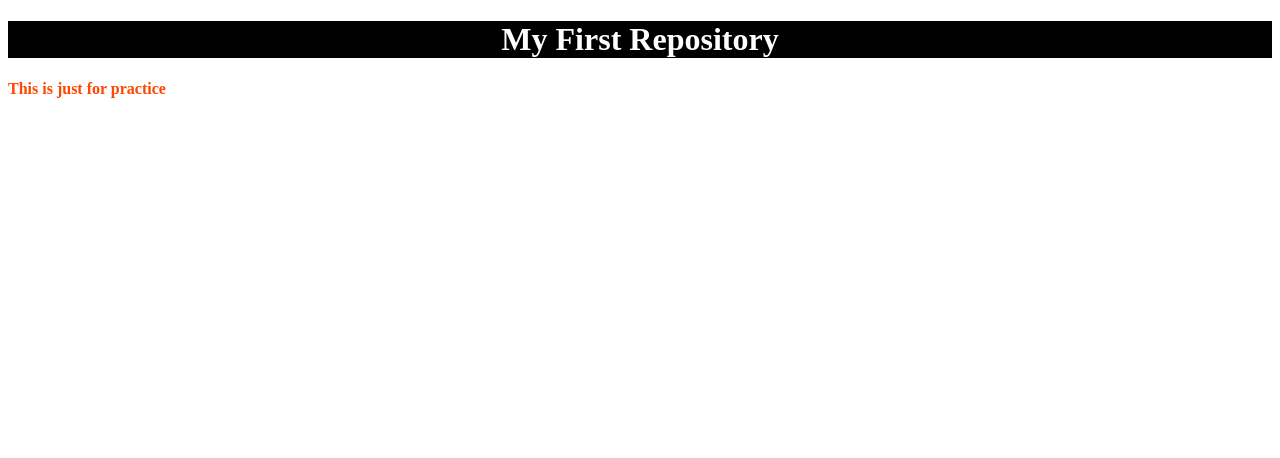
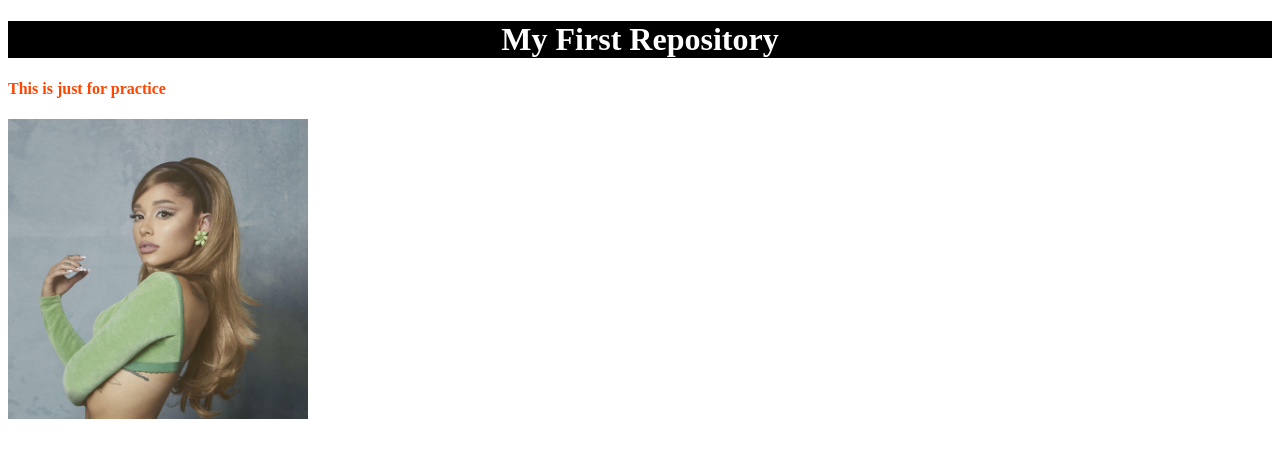
Before and after one commit to Parvez-Rahman100/my-first-repo, a plain HTML site: page index.html in a window 1280 px wide. Drawn offline with Linux system fonts and the light colour scheme.

Commit message:
added image

```diff
--- a/index.html
+++ b/index.html
@@ -10,6 +10,9 @@
 <body>
     <h1>My First Repository</h1>
     <h4>This is just for practice</h4>
+    <div class="ariana">
+    <img src="images/ariana.jpg" alt="Ariana Grande">
+</div>
 
 </body>
 </html>
--- a/style.css
+++ b/style.css
@@ -6,3 +6,8 @@ h1{
 h4{
     color:orangered;
 }
+.ariana img{
+    width:300px;
+    margin-right: 500px;
+
+}
```
Also changed, not shown: images/ariana.jpg (added).
